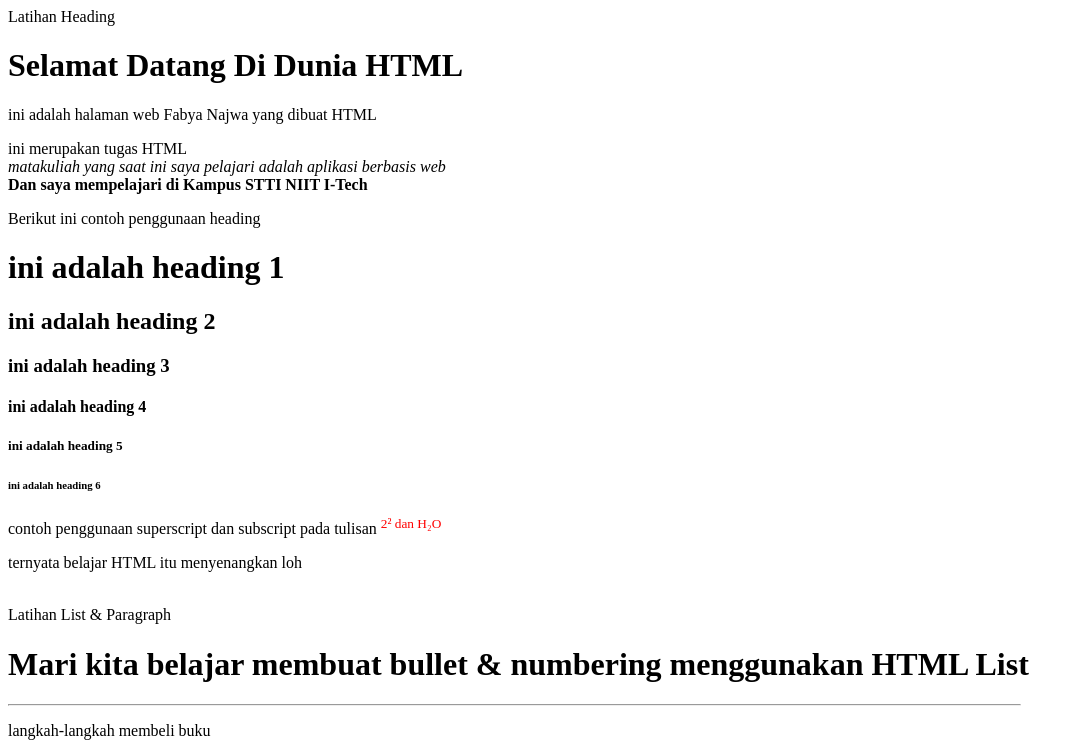
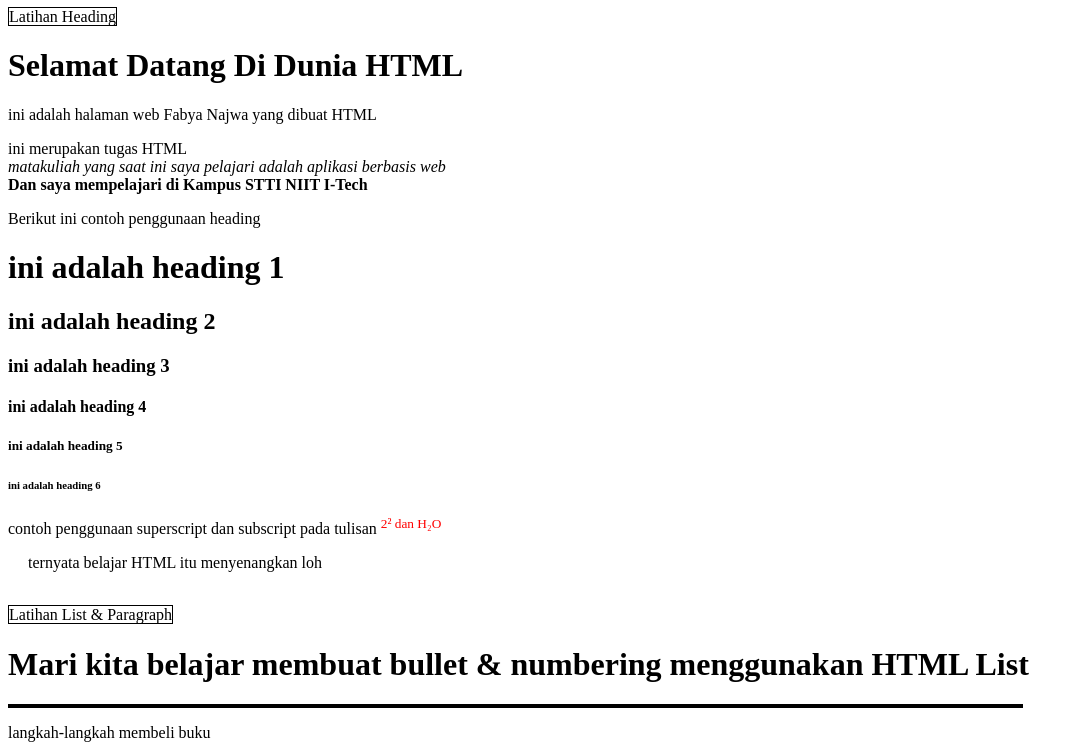
Before and after one commit to fnawawa/TugasPert2PWW, a plain HTML site: page Latihan Heading, List & Paragraph.html in a window 1280 px wide. Shown: the top 753 px of the page, without its empty margins (0-1084 px from the left). Drawn offline with Linux system fonts and the light colour scheme.

Commit message:
Update Latihan Heading, List & Paragraph.html

```diff
--- a/Latihan Heading, List & Paragraph.html
+++ b/Latihan Heading, List & Paragraph.html
@@ -5,7 +5,7 @@
     </head>
     <body>
         <!--Tugas 1-->
-        <span style= "border: 1 px solid black">Latihan Heading</span>
+        <span style= "border: 1px solid black">Latihan Heading</span>
         <h1>Selamat Datang Di Dunia HTML</h1>
         <P>ini adalah halaman web Fabya Najwa yang dibuat HTML</P>
         <p>ini merupakan tugas HTML <br>
@@ -24,12 +24,12 @@
         <p>contoh penggunaan superscript dan subscript pada tulisan <sup style="color: red;">2² dan H₂O</sup>
         </p>
 
-        <p style="padding-left: 20 px;">ternyata belajar HTML itu menyenangkan loh</p> <br>
+        <p style="padding-left: 20px;">ternyata belajar HTML itu menyenangkan loh</p> <br>
 
         <!--Tugas 2-->
-        <span style= "border: 1 px solid black">Latihan List & Paragraph</span>
+        <span style= "border: 1px solid black">Latihan List & Paragraph</span>
         <h1>Mari kita belajar membuat bullet & numbering menggunakan HTML List</h1>
-        <hr style="border: 2 px solid black; width: 80% ; margin-left: 0;">
+        <hr style="border: 2px solid black; width: 80%; margin-left: 0;">
 
         <p>langkah-langkah membeli buku</p>
         <ol>
```
